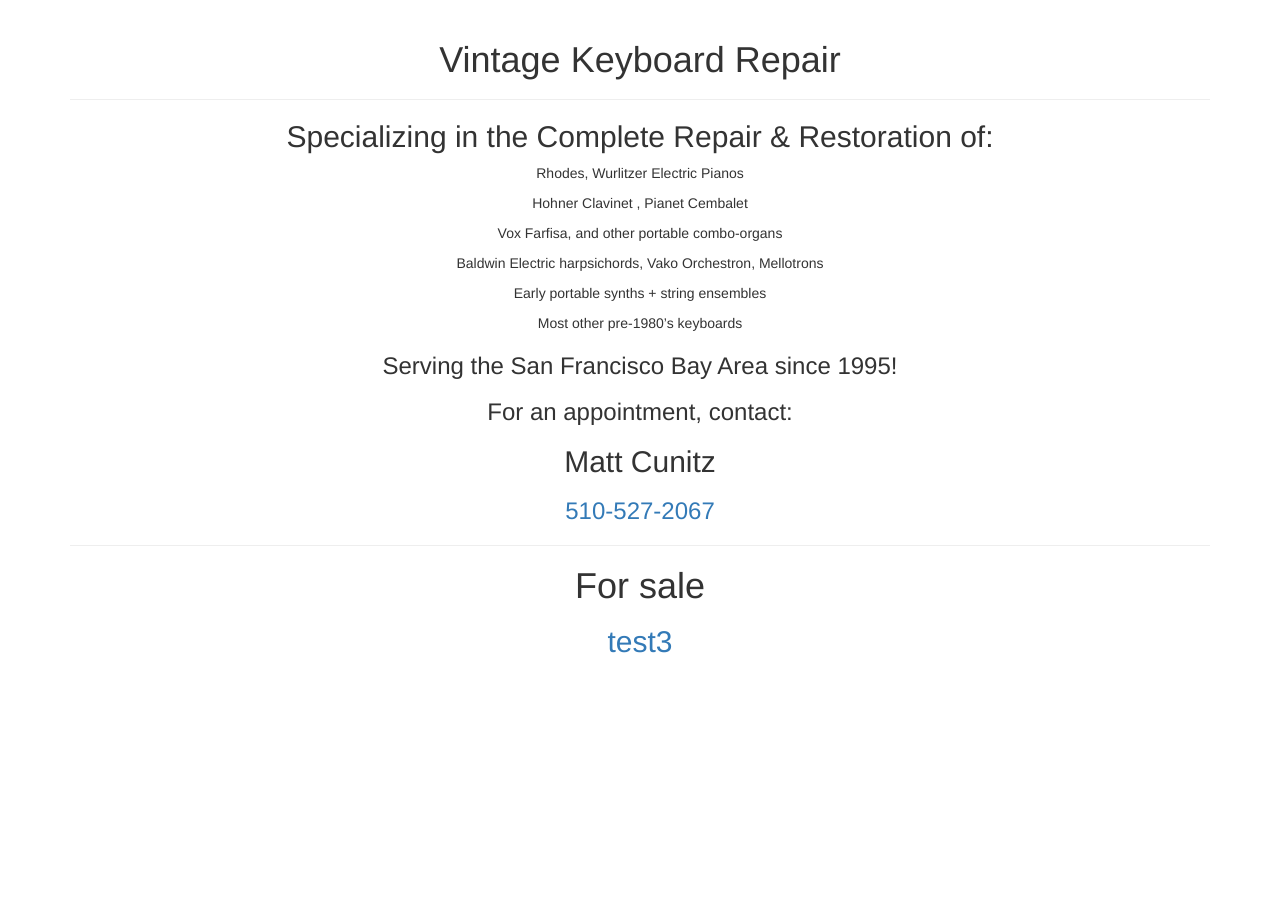
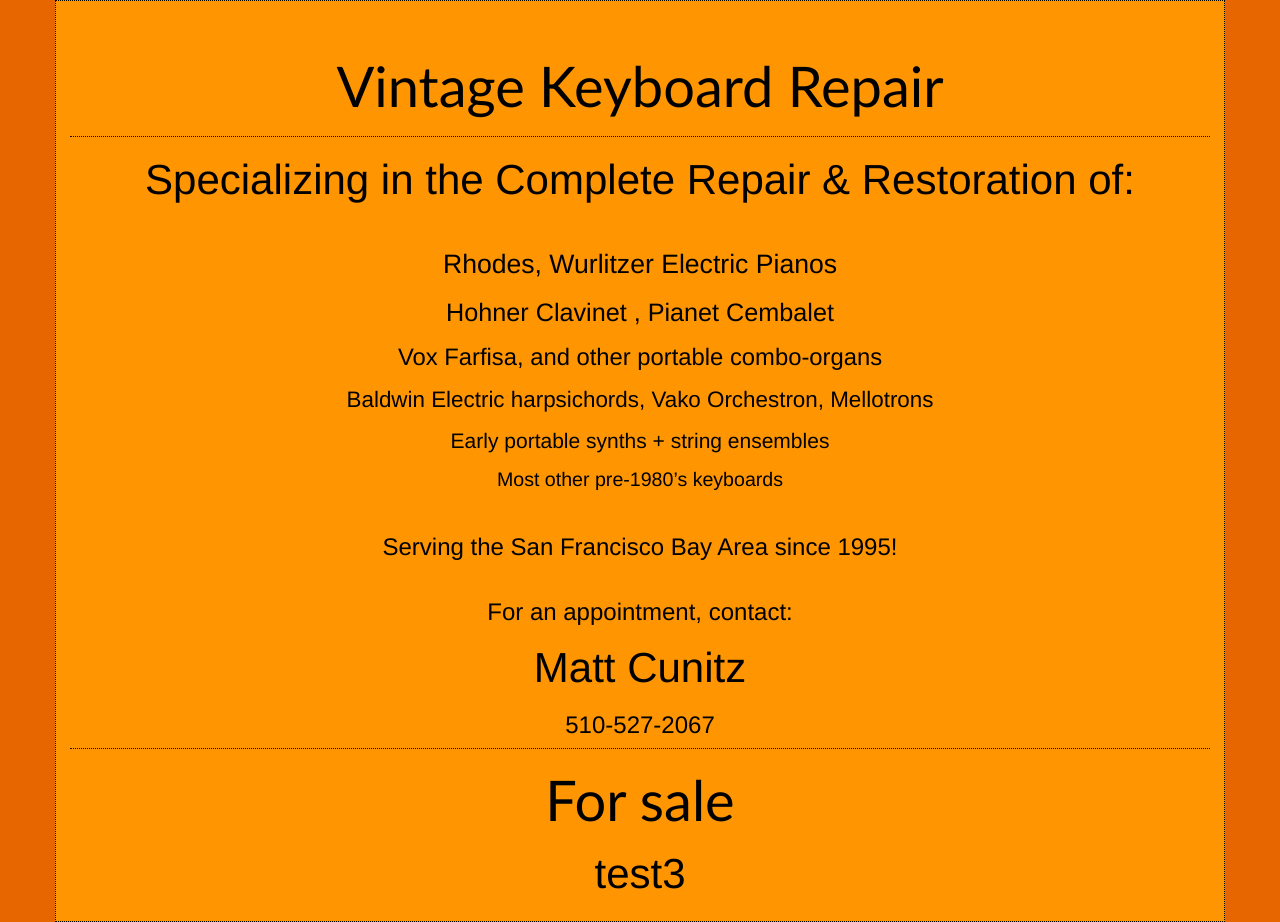
Before and after one commit to fogg4444/vintage_Keyboard_Repair_homeage, a Jekyll site: the page built from index.html, in a window 1280 px wide. Built offline with Jekyll 4.4.1, drawn with Linux system fonts in a browser that asks for light colours; nearby versions of some CDN libraries; library files that are not in the unit come from our copies; before the commit the page ends 900 px from its top, so only the background shows below that.

Commit message:
(fix) url fix

```diff
--- a/_config.yml
+++ b/_config.yml
@@ -10,9 +10,9 @@
 email: your-email@domain.com
 description: > # this means to ignore newlines until "baseurl:"
   Vintage Keyboard Repair
-baseurl: "mattCunitzGithubPages/" # the subpath of your site, e.g. /blog
+baseurl: "" # the subpath of your site, e.g. /blog
 # url: "http://localhost:4000" # the base hostname & protocol for your site
-url: "https://fogg4444.github.io/" # the base hostname & protocol for your site
+url: "https://fogg4444.github.io/mattCunitzGithubPages/" # the base hostname & protocol for your site
 twitter_username: jekyllrb
 github_username:  jekyll
 
```
